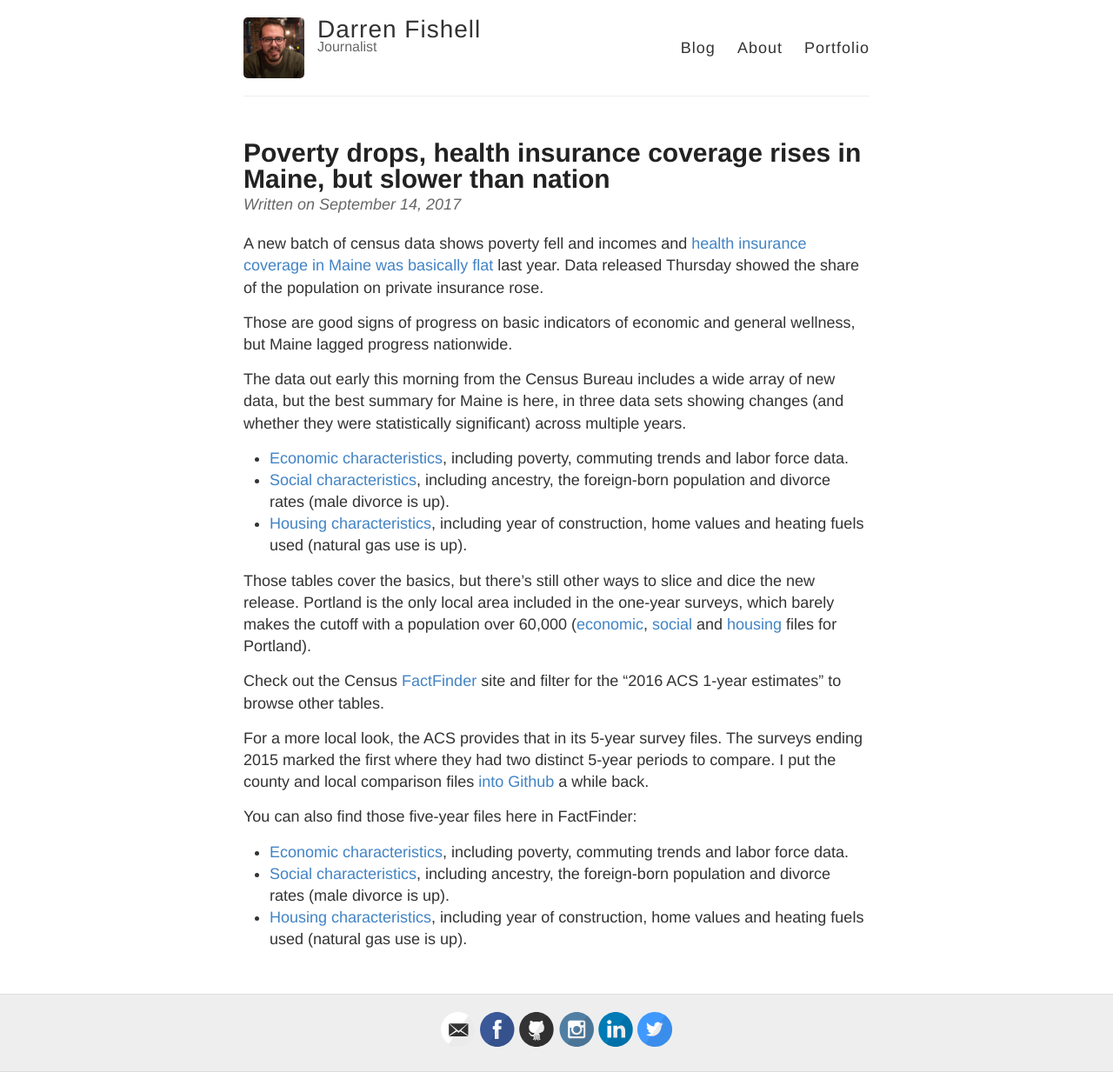
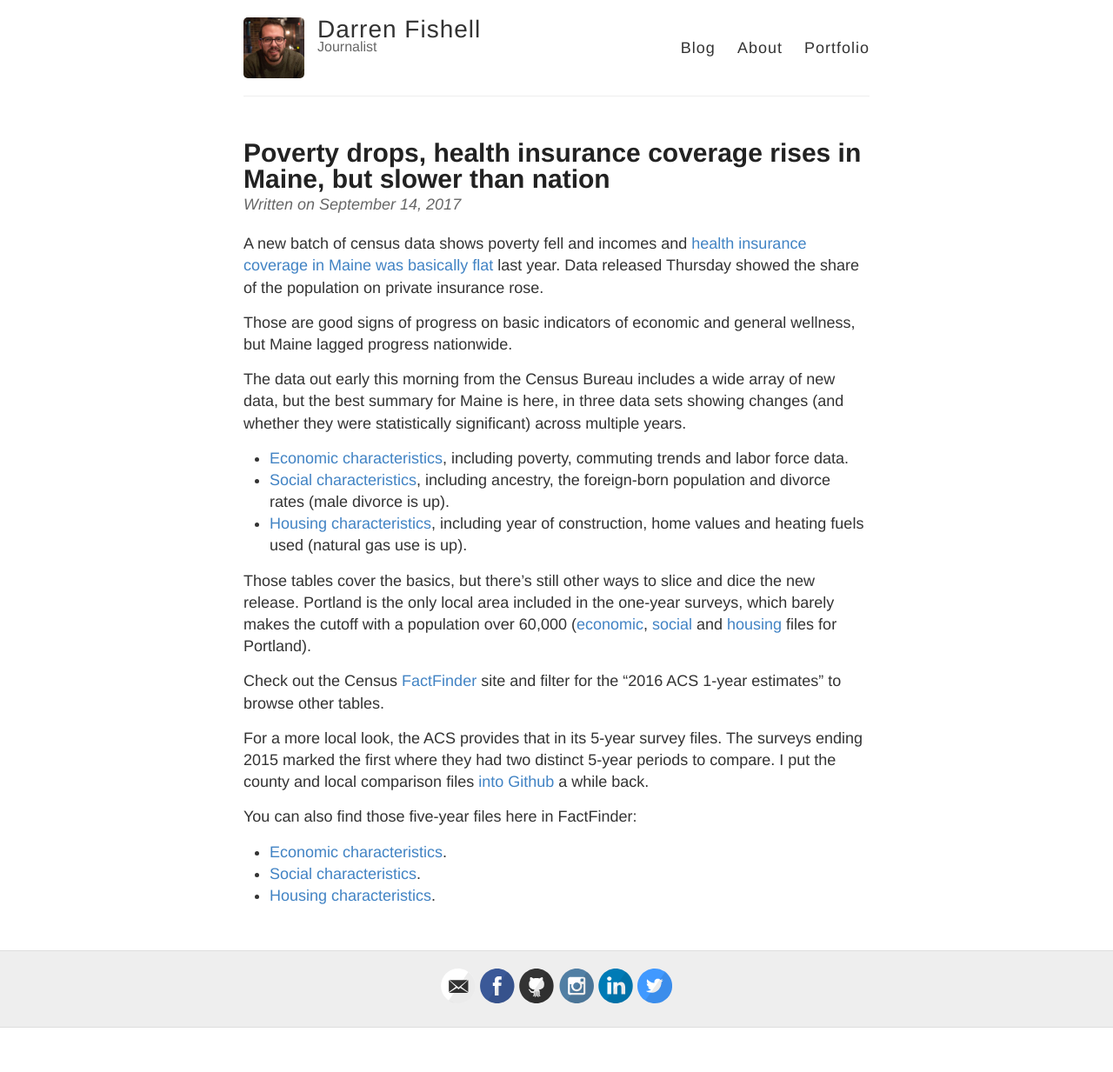
Before and after one commit to darrenfishell/darrenfishell.github.io, a Jekyll site: the page built from _posts/2017-9-14-new-census-data-shows-demographic-shifts-in-maine.md, in a window 1280 px wide. Shown: the whole page at 87% size. Built offline with Jekyll 4.4.1, drawn with Linux system fonts in a browser that asks for light colours; comment, search, counter and statistics services are not loaded; after the commit the page ends 1182 px from its top, so only the background shows below that.

Commit message:
Update 2017-9-14-new-census-data-shows-demographic-shifts-in-maine.md
Removed duplicated link text.

```diff
--- a/_posts/2017-9-14-new-census-data-shows-demographic-shifts-in-maine.md
+++ b/_posts/2017-9-14-new-census-data-shows-demographic-shifts-in-maine.md
@@ -21,6 +21,6 @@ For a more local look, the ACS provides that in its 5-year survey files. The sur
 
 You can also find those five-year files here in FactFinder:
 
-- [Economic characteristics](https://factfinder.census.gov/bkmk/table/1.0/en/ACS/15_5YR/CP03/0400000US23), including poverty, commuting trends and labor force data.
-- [Social characteristics](https://factfinder.census.gov/bkmk/table/1.0/en/ACS/15_5YR/CP02/0400000US23), including ancestry, the foreign-born population and divorce rates (male divorce is up).
-- [Housing characteristics](https://factfinder.census.gov/bkmk/table/1.0/en/ACS/15_5YR/CP04/0400000US23), including year of construction, home values and heating fuels used (natural gas use is up).
+- [Economic characteristics](https://factfinder.census.gov/bkmk/table/1.0/en/ACS/15_5YR/CP03/0400000US23).
+- [Social characteristics](https://factfinder.census.gov/bkmk/table/1.0/en/ACS/15_5YR/CP02/0400000US23).
+- [Housing characteristics](https://factfinder.census.gov/bkmk/table/1.0/en/ACS/15_5YR/CP04/0400000US23).
```
